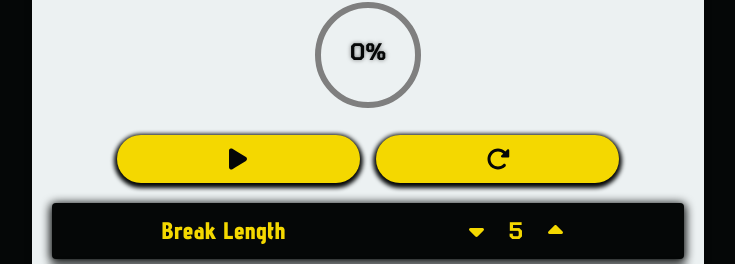
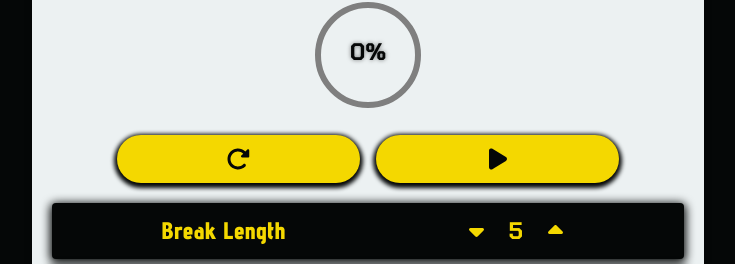
Before and after one commit to RaphaelIsaiah/Pomodoro-Clock, a React (Vite) app: page / in a window 1280 px wide. Shown: the part 341-605 px from the top of the page, without its empty margins (272-1007 px from the left). Built offline with nearby package versions, Linux system fonts and the light colour scheme; a web font is replaced by a local one.

Commit message:
Changed placement of timerControl buttons for improved functionality

```diff
--- a/src/components/TimerControls.jsx
+++ b/src/components/TimerControls.jsx
@@ -10,6 +10,16 @@ import { FontAwesomeIcon } from "@fortawesome/react-fontawesome";
 const TimerControls = ({ onStartStop, onReset, isRunning }) => {
   return (
     <div className="p-1 flex gap-4 justify-center ">
+
+      <button
+        id="reset"
+        onClick={onReset}
+        className="bg-gold rounded-full w-2/5 p-2 transition-all duration-150 ease-in-out hover:bg-pewter hover:text-[1.1rem]
+         active:bg-pewter active:text-[1.1rem] shadow-4xl"
+      >
+        <FontAwesomeIcon icon={faRotateRight} />
+      </button>
+
       <button
         id="start_stop"
         onClick={onStartStop}
@@ -23,14 +33,6 @@ const TimerControls = ({ onStartStop, onReset, isRunning }) => {
           <FontAwesomeIcon icon={faPlay} />
         )}
       </button>
-      <button
-        id="reset"
-        onClick={onReset}
-        className="bg-gold rounded-full w-2/5 p-2 transition-all duration-150 ease-in-out hover:bg-pewter hover:text-[1.1rem]
-         active:bg-pewter active:text-[1.1rem] shadow-4xl"
-      >
-        <FontAwesomeIcon icon={faRotateRight} />
-      </button>
     </div>
   );
 };
```
